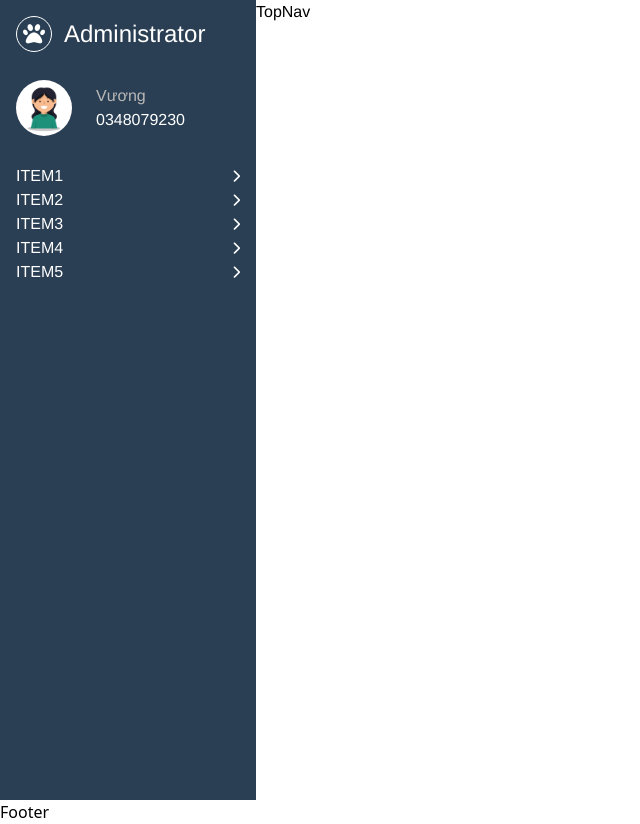
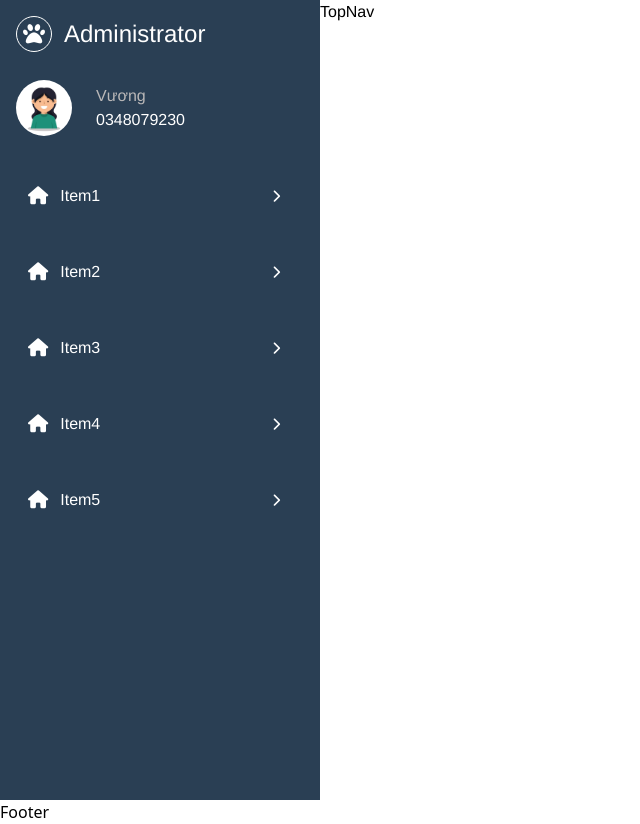
Before and after one commit to vuongcog/vietnamese-agricultural-products, a React (Vite) app: page /admin in a window 1280 px wide. Shown: the whole page, without its empty margins (0-640 px from the left). Built offline with nearby package versions, Linux system fonts and the light colour scheme.

Commit message:
feature(left-side-bar):nav-bar-item

```diff
--- a/src/assets/css/abstracts/_mixin.scss
+++ b/src/assets/css/abstracts/_mixin.scss
@@ -6,6 +6,11 @@
   display: flex;
   flex-direction: column;
   justify-content: center;
+}
+@mixin display-vetical($gap) {
+  display: flex;
+  flex-direction: column;
+  gap: $gap;
 }
 @mixin center {
   display: flex;
--- a/src/components/admin/LeftSidebar/index.jsx
+++ b/src/components/admin/LeftSidebar/index.jsx
@@ -2,34 +2,40 @@ import React, { useState } from "react";
 import styles from "./styles.module.scss";
 import "@fortawesome/fontawesome-free/css/all.min.css";
 import AddminAvatar from "../Avatar";
-import { SCHEMA } from "../../../constants/left-side-bar";
+import { SCHEMA } from "../../../constants/nav-bar-item";
 import _ from "lodash";
 
 const AdminLeftSidebar = () => {
   const [select, setSelect] = useState(Array(SCHEMA.length).fill(false));
-  console.log(select);
+  const [click, setClick] = useState(null);
   return (
     <nav className={styles[`left-side-bar`]}>
       <div className={styles.wrappertTitle}>
         <i className={`fas fa-paw ${styles.title}`}></i>
         <h1 className="text-center text-[24px] text-white">Administrator</h1>
       </div>
-
       <AddminAvatar></AddminAvatar>
       <ul className={styles[`sidebar-menu`]}>
         {SCHEMA.map((item, index) => {
           return (
             <li
+              c
               onClick={() => {
                 const newSelect = _.cloneDeep(select);
                 newSelect[index] = !select[index];
                 setSelect(newSelect);
+                setClick(index);
               }}
-              className={styles[`navbar-item`]}
+              className={`${click === index && styles[`active-select`]} ${
+                styles[`navbar-item`]
+              }`}
               key={index}
             >
-              <div className={styles.label}>{item.name}</div>
-              {select[index] ? (
+              <i className={`${item.icon} ${styles.icon}`}></i>
+              <div className={`${styles.label} ${styles.test}`}>
+                {item.name}
+              </div>
+              {select[index] && click === index ? (
                 <i
                   className={`fas fa-chevron-down ${styles[`icon-chevron`]}`}
                 ></i>
--- a/src/components/admin/LeftSidebar/styles.module.scss
+++ b/src/components/admin/LeftSidebar/styles.module.scss
@@ -1,7 +1,7 @@
 @use "../../../assets/css/abstracts/" as abstracts;
 
 .left-side-bar {
-  width: 20%;
+  width: 25%;
   height: 100vh;
   background-color: abstracts.$coreColorBlackAdmin;
   display: flex;
@@ -23,17 +23,36 @@
     }
   }
   .sidebar-menu {
+    position: relative;
+    font-weight: 500;
+    @include abstracts.display-vetical(12px);
     .navbar-item {
+      &:hover {
+        background-color: #465d73;
+        cursor: pointer;
+      }
+      height: 64px;
+      padding: 6px 12px;
+      border-radius: 6px;
       display: flex;
       align-items: center;
-      justify-content: space-between;
+      gap: 12px;
+      .icon {
+        font-size: 18px;
+        color: white;
+      }
       .label {
         color: white;
       }
       .icon-chevron {
+        position: absolute;
+        right: 24px;
         font-size: 13px;
         color: white;
       }
     }
   }
 }
+.active-select {
+  box-shadow: rgba(0, 0, 0, 0.25) 0 1px 0, inset rgba(255, 255, 255, 0.16) 0 1px;
+}
--- a/src/constants/left-side-bar.js
+++ /dev/null
@@ -1,7 +0,0 @@
-export const SCHEMA = [
-  { id: 1, name: "ITEM1" },
-  { id: 2, name: "ITEM2" },
-  { id: 3, name: "ITEM3" },
-  { id: 4, name: "ITEM4" },
-  { id: 5, name: "ITEM5" },
-];
--- /dev/null
+++ b/src/constants/nav-bar-item.js
@@ -0,0 +1,7 @@
+export const SCHEMA = [
+  { id: 1, name: "Item1", icon: "fa fa-home" },
+  { id: 2, name: "Item2", icon: "fa fa-home" },
+  { id: 3, name: "Item3", icon: "fa fa-home" },
+  { id: 4, name: "Item4", icon: "fa fa-home" },
+  { id: 5, name: "Item5", icon: "fa fa-home" },
+];
```
